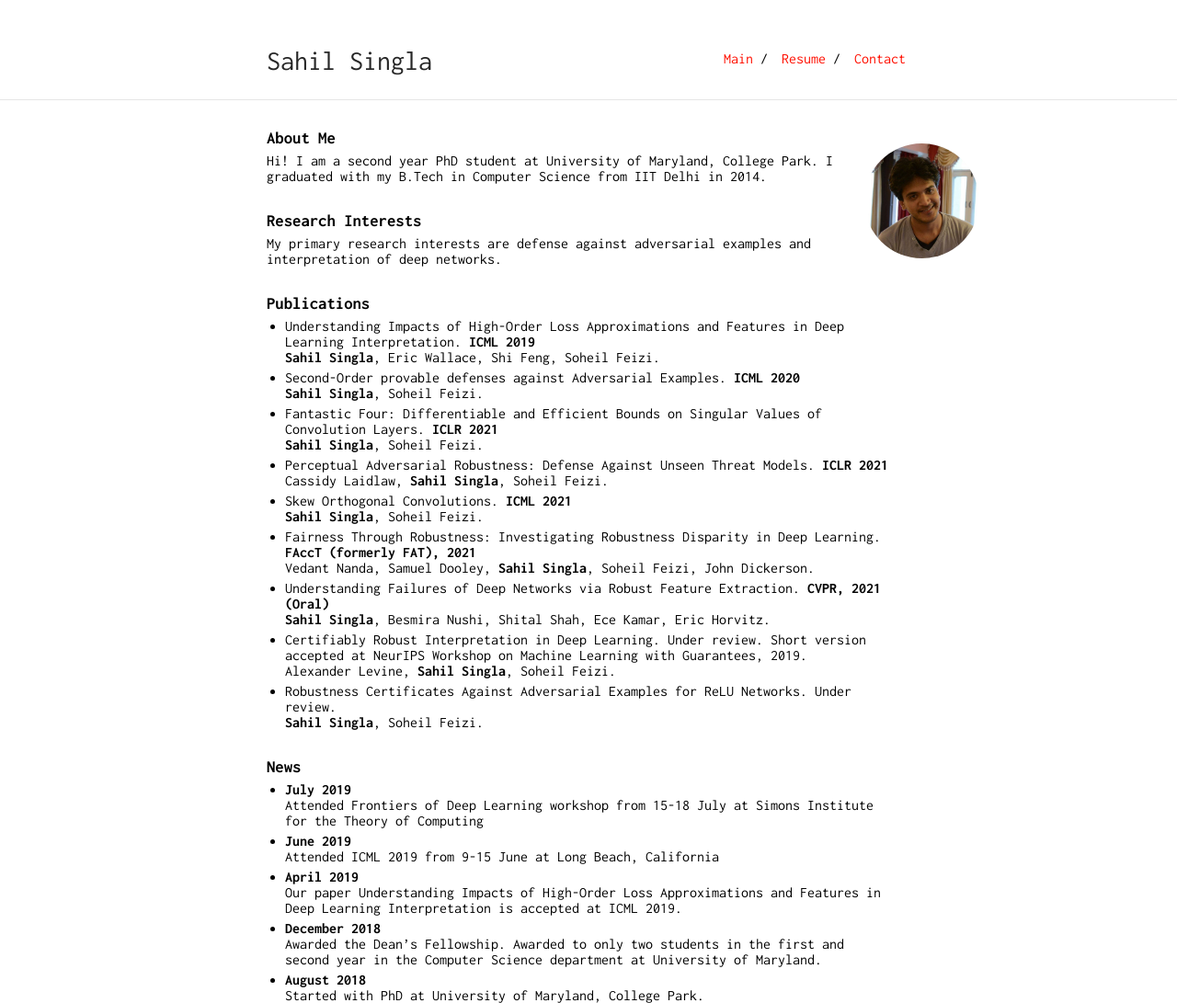
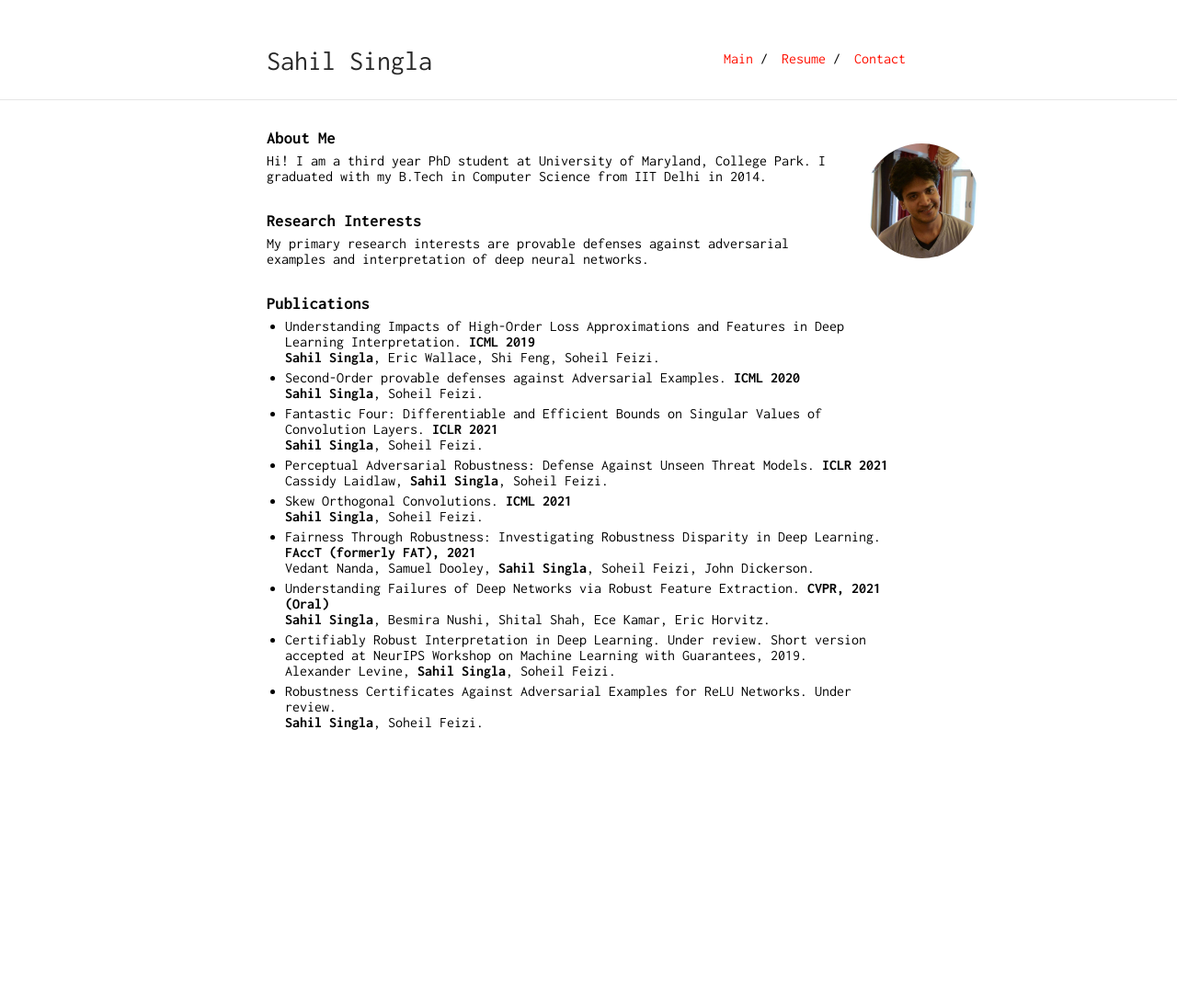
Before and after one commit to singlasahil14/singlasahil14_old, a Jekyll site: the page built from index.md, in a window 1280 px wide. Shown: the whole page at 92% size. Built offline with Jekyll 4.4.1, drawn with Linux system fonts in a browser that asks for light colours; our own code applies the rules of GitHub Pages for plain Markdown files; after the commit the page ends 900 px from its top, so only the background shows below that.

Commit message:
Update index.md

```diff
--- a/index.md
+++ b/index.md
@@ -7,11 +7,11 @@ layout: default
 
 <img class="profile-picture" src="profile.jpg">
 
-Hi! I am a second year PhD student at University of Maryland, College Park. I graduated with my B.Tech in Computer Science from IIT Delhi in 2014.
+Hi! I am a third year PhD student at University of Maryland, College Park. I graduated with my B.Tech in Computer Science from IIT Delhi in 2014.
 
 ### Research Interests
 
-My primary research interests are defense against adversarial examples and interpretation of deep networks.
+My primary research interests are provable defenses against adversarial examples and interpretation of deep neural networks.
 
 ### Publications
 
@@ -33,16 +33,3 @@ Vedant Nanda, Samuel Dooley, **Sahil Singla**, Soheil Feizi, John Dickerson.
 Alexander Levine, **Sahil Singla**, Soheil Feizi.
 * Robustness Certificates Against Adversarial Examples for ReLU Networks. Under review.\\
  **Sahil Singla**, Soheil Feizi.
-
-### News
-
-* **July 2019** \\
-Attended Frontiers of Deep Learning workshop from 15-18 July at Simons Institute for the Theory of Computing
-* **June 2019** \\
-Attended ICML 2019 from 9-15 June at Long Beach, California
-* **April 2019** \\
-Our paper Understanding Impacts of High-Order Loss Approximations and Features in Deep Learning Interpretation is accepted at ICML 2019.
-* **December 2018** \\
-Awarded the Dean's Fellowship. Awarded to only two students in the first and second year in the Computer Science department at University of Maryland.
-* **August 2018** \\
-Started with PhD at University of Maryland, College Park.
```
